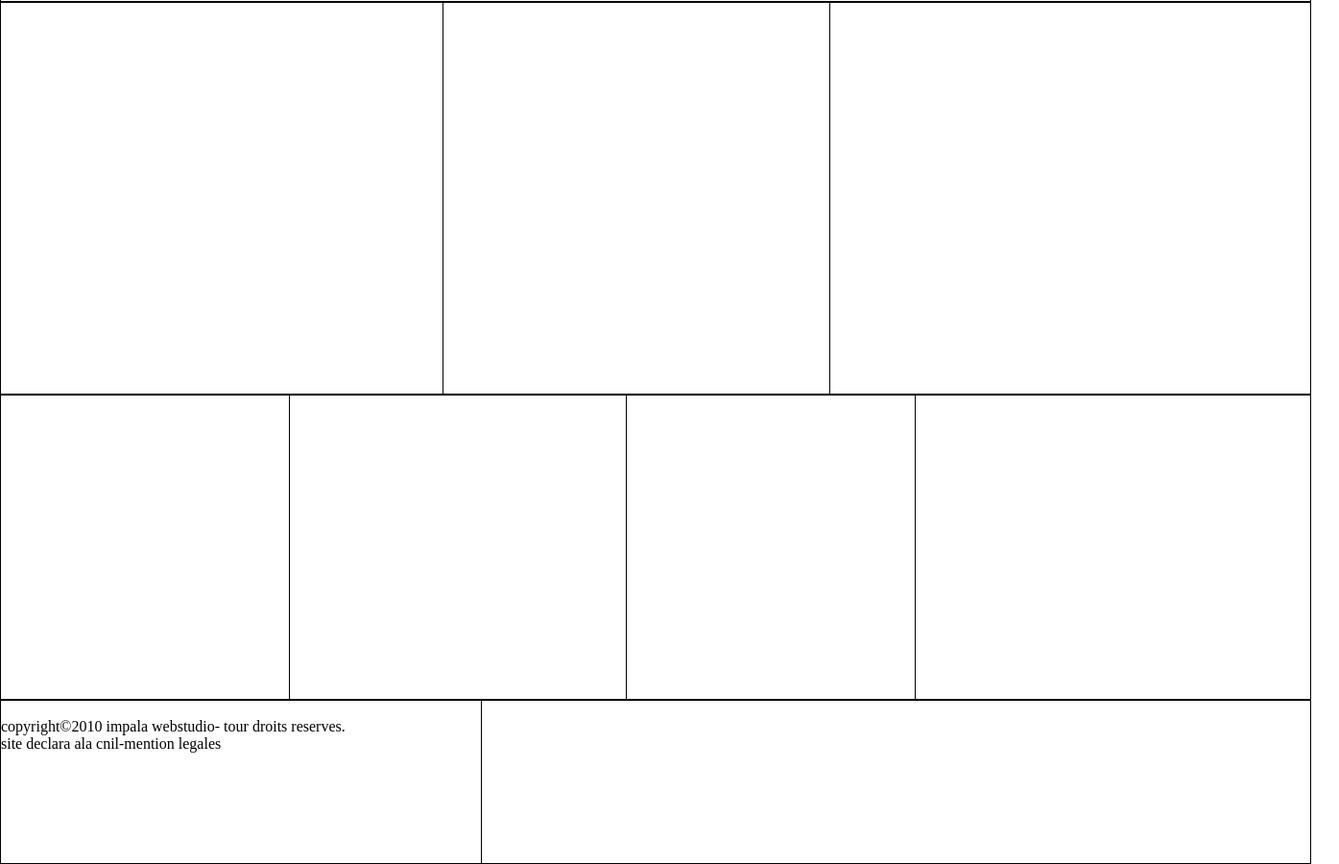
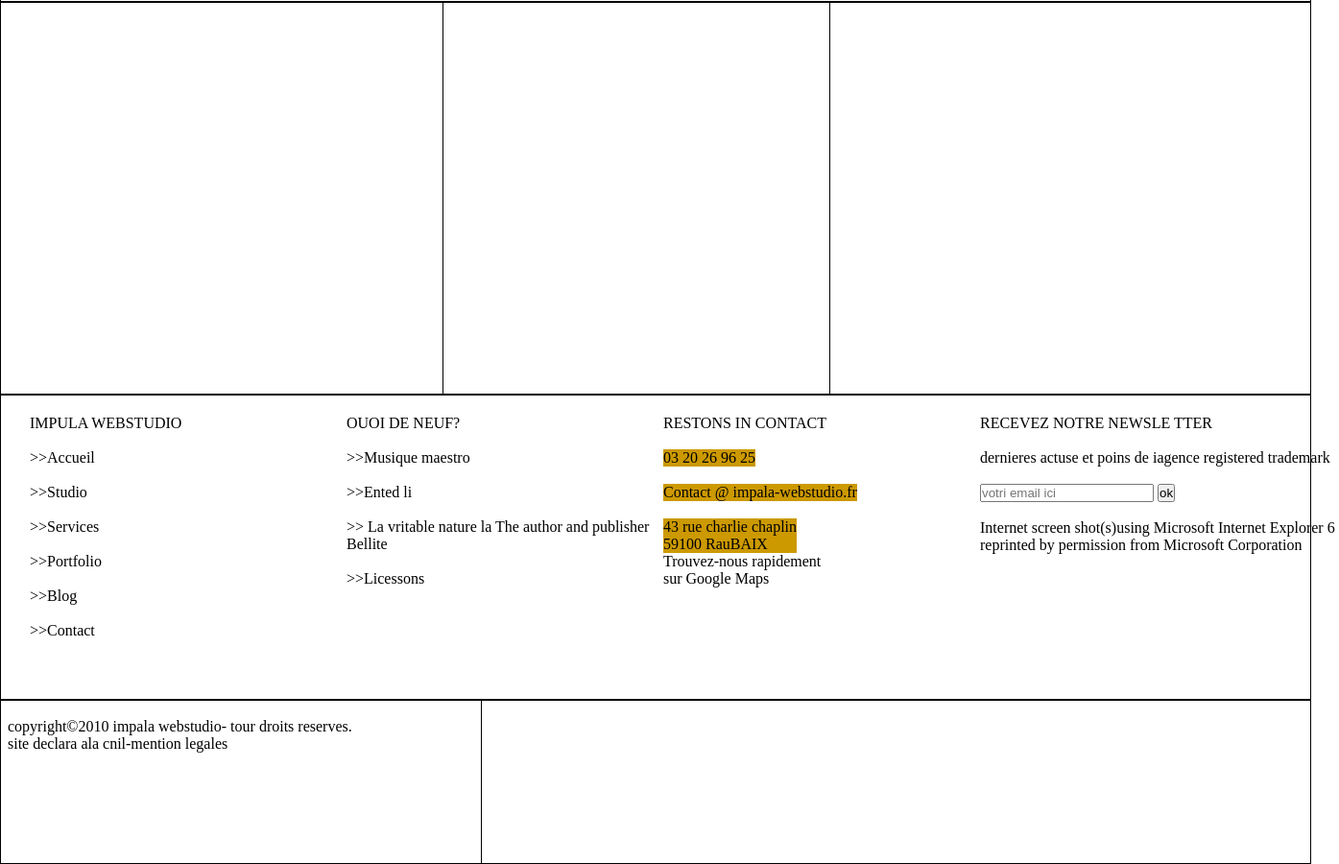
Before and after one commit to elizk/project2, a plain HTML site: page style/index.html in a window 1280 px wide. Shown: the part 676-1576 px from the top of the page at 96% size, 1395 px wide, since content can reach past the window. Drawn offline with Linux system fonts and the light colour scheme.

Commit message:
project2

```diff
--- a/style/index.html
+++ b/style/index.html
@@ -28,12 +28,12 @@ div.header-left {
 	float:left;
 	width:500px;
 }
-div.header-left-in{
+div.header-left-in {
 	width:200px;
 	height:200px;
 	margin:30px 0 30px 120px;
 }
-div.header-left-in img{
+div.header-left-in img {
 	position:relative;
 	left:20px;
 	top:10px;
@@ -84,11 +84,9 @@ div.content-up {
 	width:1364px;
 	min-height:414px;
 	border:1px solid #000;
-	background-image:url('../project2/style/image/Untitled2.png');
 }
 div.content-middle {
 	border:1px solid #000;
-	background-image:url('../project2/style/image/Untitled3.png');
 	width:1364px;
 	height:407px;
 }
@@ -111,32 +109,30 @@ div.content-middl-right {
 }
 div.content-down {
 	border:1px solid #000;
-	background-image:url('../project2/style/image/Untitled4.png');
 	width:1364px;
 	height:316px;
 }
 div.content-down-left {
-	width:300px;
+	width:330px;
 	min-height:316px;
 	float:left;
-	border-right:1px solid #000;
-}
-div.content-down-middle1 {
-	width:350px;
-	min-height:316px;
-	float:left;
-	border-right:1px solid #000;
-}
-div.content-down-middle2 {
-	width:300px;
-	min-height:316px;
-	float:left;
-	border-right:1px solid #000;
 }
 div.content-down-right {
 	width:auto;
 	min-height:316px;
-	margin-left:auto;
+	margin-left:990px;
+}
+div.content-down-right ul{
+	list-style-type:none;
+	position:relative;
+	top:20px;
+	left:30px;
+}
+div.content-down-left ul{
+	list-style-type:none;
+	position:relative;
+	top:20px;
+	left:30px;
 }
 div.footer {
 	border:1px solid #000;
@@ -158,10 +154,9 @@ div.footer-right {
 <div class="container">
   <div class="header">
     <div class="header-left">
-    <div class="header-left-in">
-    <img src="Untitled.png" width="167px" height="150px" align="middle"/>
-
-      <p align="center"><br/> IMPALA webstudio</p>
+      <div class="header-left-in"> <img src="Untitled.png" width="167px" height="150px" align="middle"/>
+        <p align="center"><br/>
+          IMPALA webstudio</p>
       </div>
     </div>
     <div class="header-right">
@@ -182,7 +177,7 @@ div.footer-right {
         Neither Comp-
         TIA nor Sybex warrants that use of this publication will ensure passing the relevant exam.Network+ is either a
         registered trademark or trademark of CompTIA in the United States and/or other countries.TRADEMARKS: SYBEX has attempted throughout this book to distinguish proprietary trademarks from
-descriptive terms by following the capitalization style used by the manufacturer </div>
+        descriptive terms by following the capitalization style used by the manufacturer </div>
     </div>
     <div class="clear"></div>
   </div>
@@ -194,16 +189,81 @@ descriptive terms by following the capitalization style used by the manufacturer
     <div class="clear"></div>
   </div>
   <div class="content-down">
-    <div class="content-down-left"></div>
-    <div class="content-down-middle1"></div>
-    <div class="content-down-middle2"></div>
-    <div class="content-down-right"></div>
+    <div class="content-down-left">
+      <ul>
+        IMPULA WEBSTUDIO <br/>
+        <br/>
+        <li> >>Accueil </li>
+        <br/>
+        <li> >>Studio </li>
+        <br/>
+        <li> >>Services </li>
+        <br/>
+        <li> >>Portfolio </li>
+        <br/>
+        <li> >>Blog </li>
+        <br/>
+        <li> >>Contact </li>
+        <br/>
+      </ul>
+    </div>
+    <div class="content-down-left">
+      <ul>
+        OUOI DE NEUF? <br/>
+        <br/>
+        <li> >>Musique maestro </li>
+        <br/>
+        <li> >>Ented li</li>
+        <br/>
+        <li> >> La vritable nature la The author and publisher Bellite </li>
+        <br/>
+        <li> >>Licessons </li>
+        <br/>
+      </ul>
+    </div>
+    <div class="content-down-left">
+      <ul>
+        RESTONS IN CONTACT <br/>
+        <br/>
+        <li>
+          <div style="background-color:#C90; float:left;"> 03 20 26 96 25 </div>
+        </li>
+        <br/>
+        <li> <br/>
+          <div style="float:left;background-color:#C90;"> Contact @ impala-webstudio.fr</div>
+        </li>
+        <br/>
+        <li><br/>
+          <div style="background-color:#C90; float:left;"> 43 rue charlie chaplin <br/>
+            59100 RauBAIX</div>
+        </li>
+        <br/>
+        <li> <br/>
+          Trouvez-nous rapidement <br/>
+          sur Google Maps </li>
+        <br/>
+      </ul>
+    </div>
+    <div class="content-down-right">
+     <ul>
+        RECEVEZ NOTRE NEWSLE TTER  <br/>
+        <br/>
+        <li> dernieres actuse et poins de iagence registered trademark  </li>
+        <br/>
+        <li> <form name="input" action="html_form_action.asp" method="get"> <input type="text" name="content" placeholder="votri email ici" /> <input type="submit" value="ok"</form> </li>
+        <br/>
+        <li> Internet screen shot(s)using Microsoft Internet Explorer 6 reprinted by permission from Microsoft Corporation </li>
+        <br/>
+
+      </ul>
+
+    </div>
     <div class="clear"></div>
   </div>
   <div class="footer">
     <div class="footer-left"><br/>
-      copyright&copy;2010 impala webstudio- tour droits reserves.<br/>
-      site declara ala cnil-mention legales </div>
+      <p style="padding-left:7px;">copyright&copy;2010 impala webstudio- tour droits reserves.<br/>
+      site declara ala cnil-mention legales</p> </div>
     <div class="footer-right"></div>
     <div class="clear"></div>
   </div>
```
Also changed, not shown: style/Untitled3.png (added), style/Untitled4.png (added), style/Untitled5.png (added), style/Untitled6.png (added), style/Untitled7.png (added).
